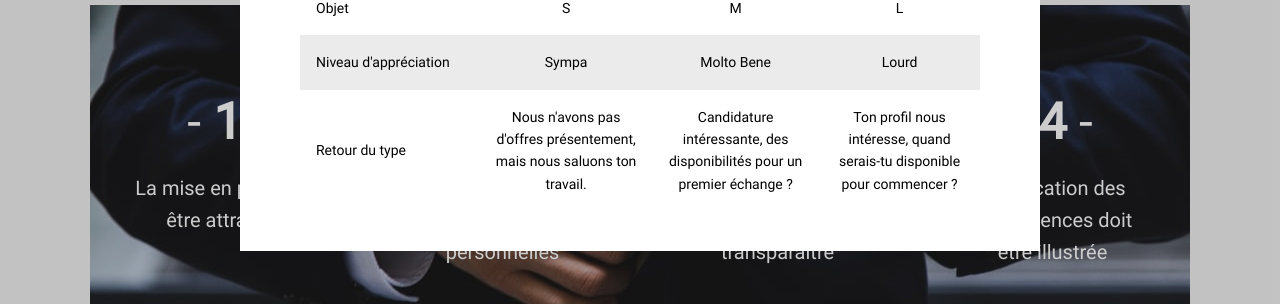
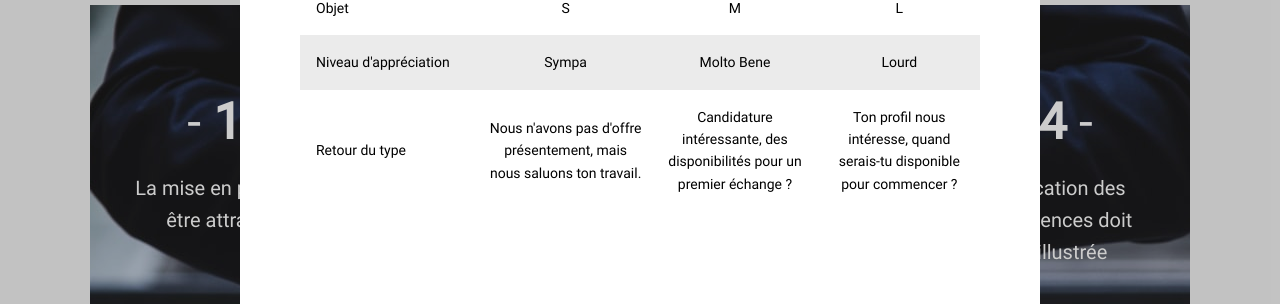
Before and after one commit to jbondu9/asphalte-cover-letter, a Nuxt app: page / in a window 1280 px wide. Both pictures are taken after a click on the element "Guide des objets". Shown: the part 337-641 px from the top of the page. Built offline with nearby package versions, Linux system fonts and the light colour scheme.

Commit message:
fix spelling errors

```diff
--- a/components/content/SubjectGuide.vue
+++ b/components/content/SubjectGuide.vue
@@ -38,7 +38,7 @@
                 </tr>
                 <tr>
                   <td>Retour du type</td>
-                  <td>Nous n'avons pas d'offres présentement, mais nous saluons ton travail.</td>
+                  <td>Nous n'avons pas d'offre présentement, mais nous saluons ton travail.</td>
                   <td>Candidature intéressante, des disponibilités pour un premier échange ?</td>
                   <td>Ton profil nous intéresse, quand serais-tu disponible pour commencer ?</td>
                 </tr>
@@ -107,6 +107,7 @@
     flex-flow: column;
     width: 800px;
     max-width: 100vw;
+    height: 100%;
     padding: 40px 24px;
     margin: 0 auto;
     background-color: #fff;
--- a/nuxt.config.js
+++ b/nuxt.config.js
@@ -21,5 +21,9 @@ export default {
     {
       path: "~/components/footer/"
     }
-  ]
+  ],
+  target: "static",
+  router: {
+    base: "/asphalte-cover-letter/"
+  }
 }
--- a/package.json
+++ b/package.json
@@ -8,5 +8,8 @@
   },
   "dependencies": {
     "nuxt": "^2.14.12"
+  },
+  "devDependencies": {
+    "push-dir": "^0.4.1"
   }
 }
```
Also changed, not shown: 7 other files (tests, documents, lock files or other folders).
